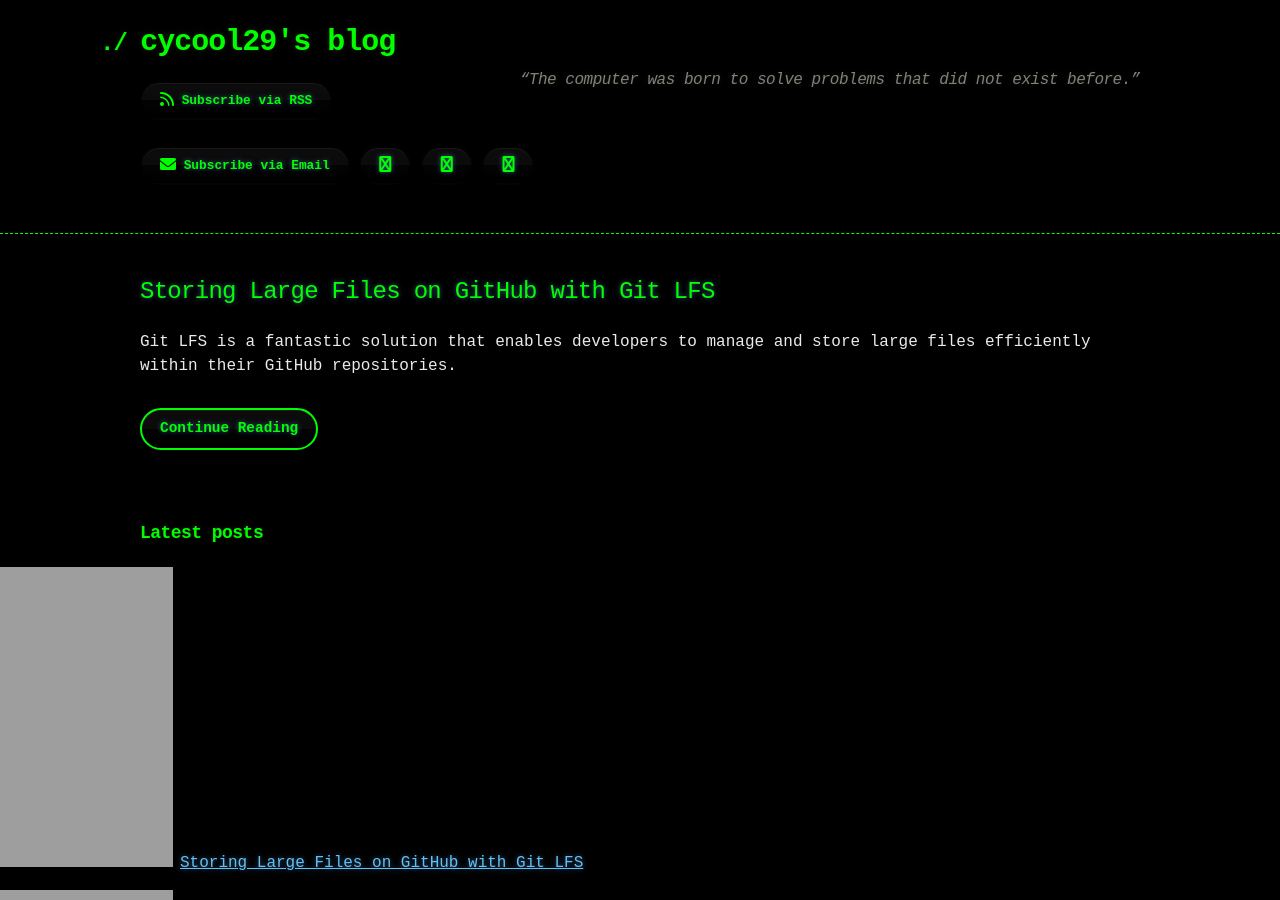
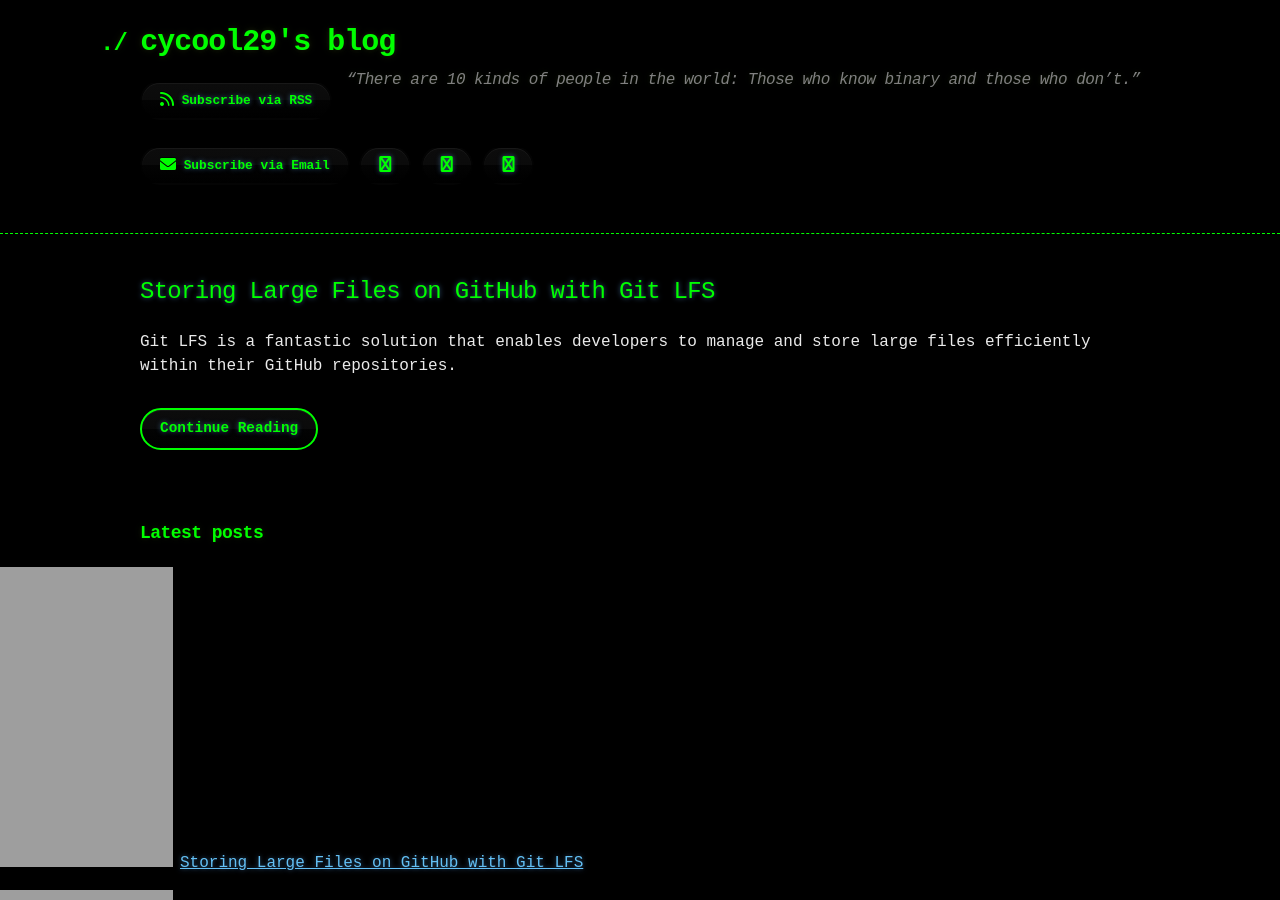
Before and after one commit to cycool29/cycool29.github.io, a Jekyll site: the page built from index.md, in a window 1280 px wide and 900 px high. Built offline with Jekyll 4.4.1, drawn with Linux system fonts in a browser that asks for light colours; a style sheet for code colours, icons or effects is not loaded.

Commit message:
Update quotes

```diff
--- a/_config.yml
+++ b/_config.yml
@@ -1,5 +1,5 @@
 title: cycool29's blog
-description: "“The computer was born to solve problems that did not exist before.” "
+description: "“There are 10 kinds of people in the world: Those who know binary and those who don’t.” "
 bio: A high school student. Intermediate in Python, Git, Bash. Learning JavaScript. He/Him. "
 author: cycool29
 url: https://cycool29.github.io
```
